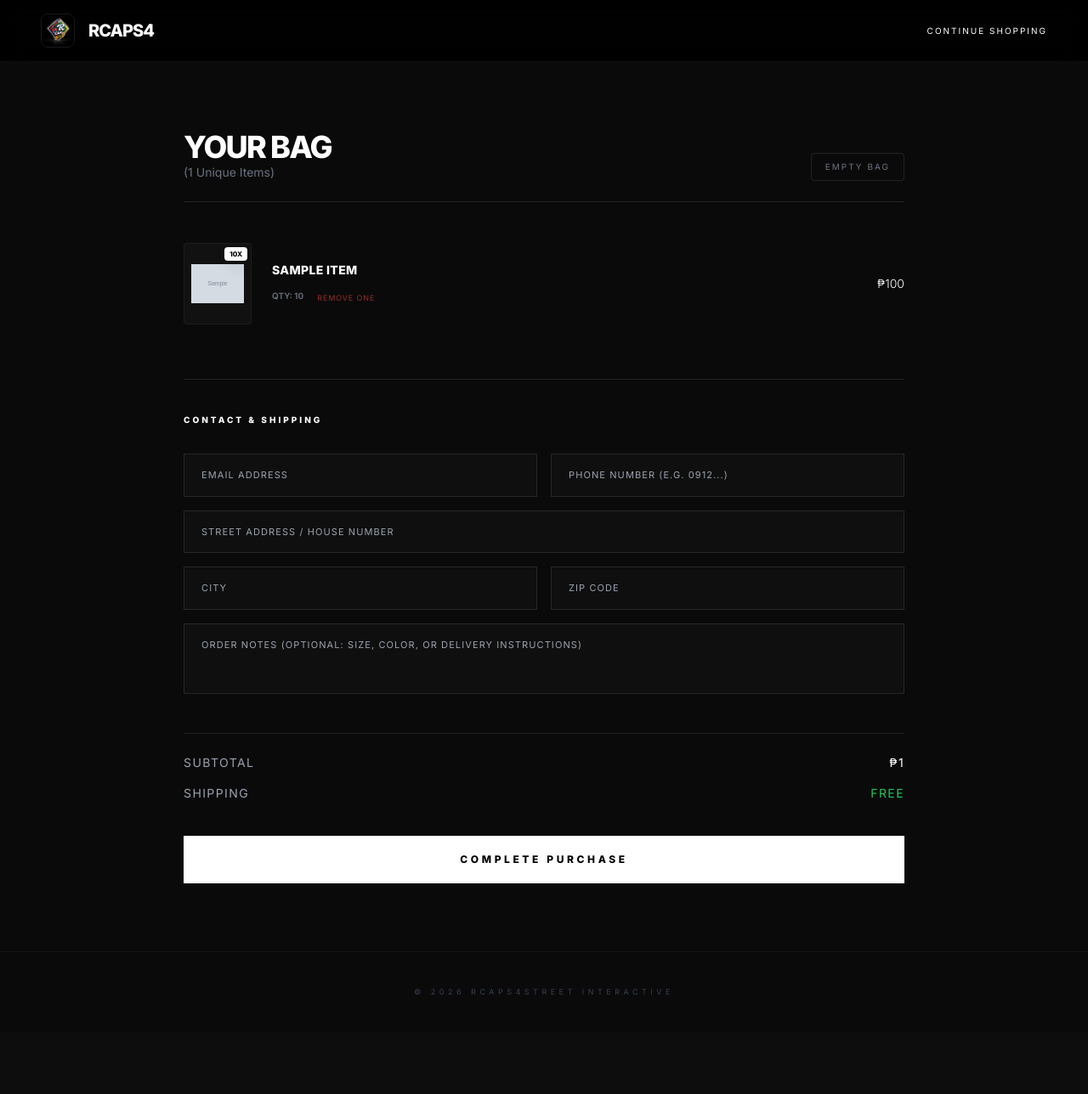
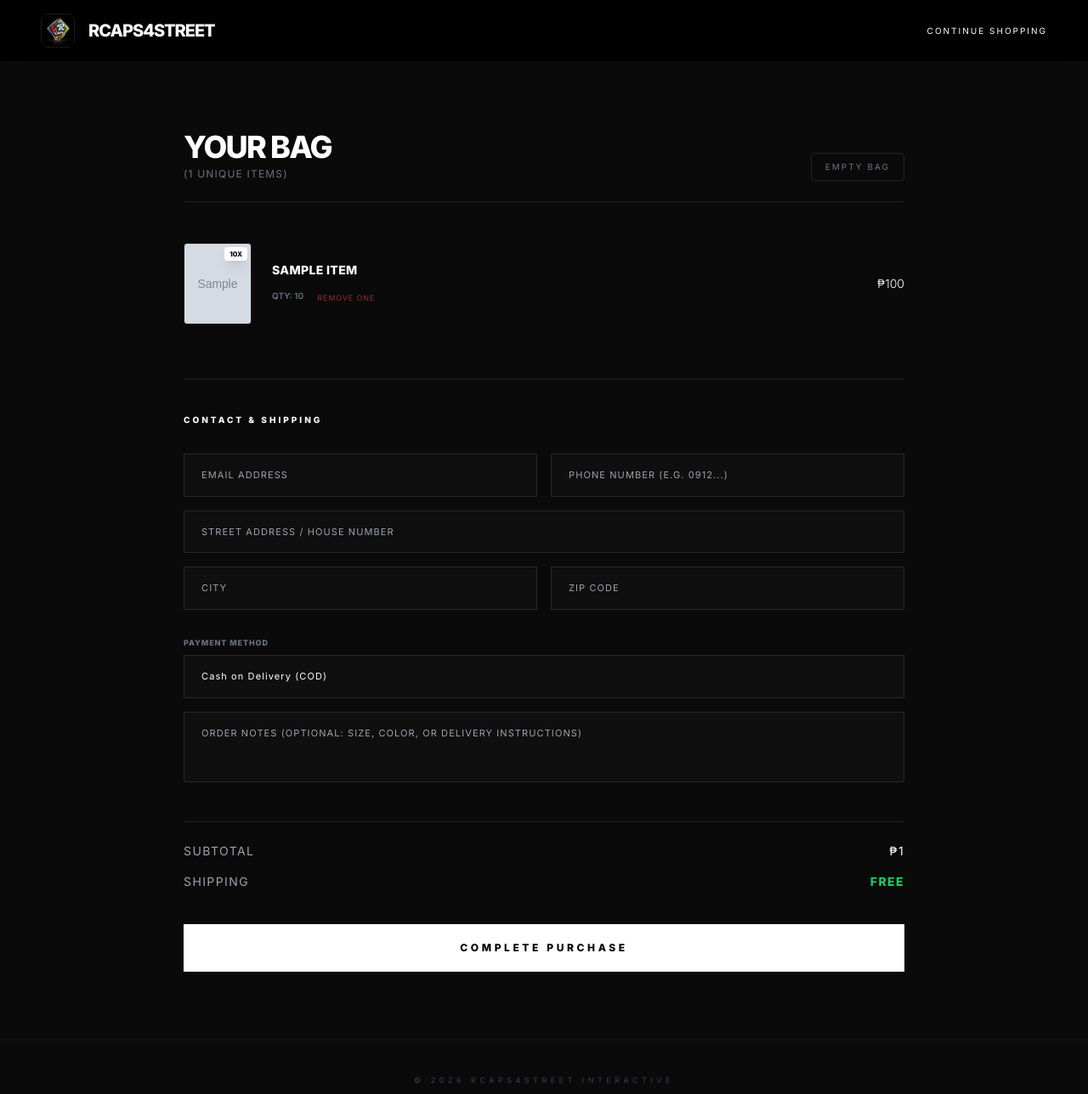
Before and after one commit to jaspher19/rr-caps, a Flask app: template templates/cart.html in a window 1280 px wide. Shown: the top 1288 px of the page at 85% size. Before the commit the page ends 1171 px from the top, so only its background shows below. Run offline with Flask 3, Linux system fonts and the light colour scheme; the template is opened without the code that fills it: most values are stand-ins (such as "Sample title", 1, 10 or a date in 2020); grey boxes marked "Sample" are stand-in pictures; some libraries are stand-ins or nearby versions.

Commit message:
Feature: Integrated payment method selection, checkout confirmation, and receipt updates

```diff
--- a/app.py
+++ b/app.py
@@ -47,7 +47,7 @@ def get_clean_image_url(img_path):
 
     return "/" + urllib.parse.quote(final_path)
 
-def send_the_email(order_id, customer_email, total_price, address, phone, items_list):
+def send_the_email(order_id, customer_email, total_price, address, phone, items_list, payment_method):
     if not BREVO_API_KEY: return
     url = "https://api.brevo.com/v3/smtp/email"
     headers = {"accept": "application/json", "content-type": "application/json", "api-key": BREVO_API_KEY}
@@ -72,6 +72,7 @@ def send_the_email(order_id, customer_email, total_price, address, phone, items_
         <body style='background:#000; color:#fff; font-family: sans-serif; padding: 20px;'>
             <h2 style="color: #00ff00;">ORDER CONFIRMED</h2>
             <p>Reference: {order_id}</p>
+            <p><strong>Payment Method:</strong> {payment_method}</p>
             <hr style="border: 1px solid #333;">
             <table width="100%" style="color: #eee;">
                 {items_html}
@@ -128,7 +129,6 @@ def view_cart():
         p = products_col.find_one(query, {'_id': 0})
         if p:
             item = p.copy()
-            # UPDATED: Using exact standardization logic as shop home page
             item['image'] = get_clean_image_url(item.get('image'))
             item['quantity'] = qty
             cart_items.append(item)
@@ -160,18 +160,22 @@ def checkout():
         full_address = f"{request.form.get('address')}, {request.form.get('city')}"
         order_id = f"RCAPS-{random.randint(1000, 9999)}"
 
+        # New: Get payment method from form
+        payment_choice = request.form.get("payment_method", "Cash on Delivery")
+
         order_data = {
             "order_id": order_id,
             "email": request.form.get("email"),
             "phone": request.form.get("phone"),
             "address": full_address,
             "total": total_price,
+            "payment_method": payment_choice,
             "date": datetime.now().strftime("%b %d, %Y"),
             "items": items_for_receipt
         }
 
         orders_col.insert_one(order_data)
-        send_the_email(order_id, order_data['email'], total_price, full_address, order_data['phone'], items_for_receipt)
+        send_the_email(order_id, order_data['email'], total_price, full_address, order_data['phone'], items_for_receipt, payment_choice)
 
         session.pop("cart", None)
         session.modified = True
--- a/templates/cart.html
+++ b/templates/cart.html
@@ -23,7 +23,7 @@
     @keyframes spin { 0% { transform: rotate(0deg); } 100% { transform: rotate(360deg); } }
 
     /* Clean mobile inputs */
-    input, textarea { -webkit-appearance: none; border-radius: 0; }
+    input, textarea, select { -webkit-appearance: none; border-radius: 0; }
   </style>
 </head>
 
@@ -34,7 +34,7 @@
       <div class="relative w-8 h-8 md:w-10 md:h-10 overflow-hidden rounded-lg border border-white/10">
         <img src="{{ url_for('static', filename='images/LOGOS/LOGO.jfif') }}" alt="Logo" class="w-full h-full object-cover">
       </div>
-      <span class="text-lg md:text-xl font-extrabold tracking-tighter uppercase">RCAPS4</span>
+      <span class="text-lg md:text-xl font-extrabold tracking-tighter uppercase">RCAPS4STREET</span>
     </a>
     <a href="{{ url_for('home') }}" class="text-[9px] md:text-[10px] uppercase tracking-[0.2em] hover:text-gray-400 transition">Continue <span class="hidden md:inline">Shopping</span></a>
   </nav>
@@ -43,7 +43,7 @@
     <div class="flex flex-col md:flex-row md:justify-between md:items-end mb-12 border-b border-white/10 pb-6 gap-6">
       <div>
         <h1 class="text-3xl md:text-4xl font-extrabold tracking-tighter uppercase">Your Bag</h1>
-        <p class="text-gray-500 text-sm">({{ cart|length if cart else 0 }} Unique Items)</p>
+        <h2 class="text-gray-500 text-xs mt-1 uppercase tracking-widest">({{ cart|length if cart else 0 }} Unique Items)</h2>
       </div>
 
       {% if cart %}
@@ -61,7 +61,7 @@
         <div class="flex items-center justify-between group">
           <div class="flex items-center gap-4 md:gap-6">
             <div class="w-16 h-20 md:w-20 md:h-24 bg-[#111] flex items-center justify-center overflow-hidden rounded relative border border-white/5 flex-shrink-0">
-              <img src="{{ url_for('static', filename=item.image) }}" alt="{{ item.name }}" class="w-4/5 object-contain">
+              <img src="{{ item.image }}" alt="{{ item.name }}" class="w-full h-full object-cover">
 
               {% if item.quantity > 1 %}
               <div class="absolute top-1 right-1 bg-white text-black text-[7px] md:text-[8px] font-black px-1.5 py-0.5 rounded shadow-lg">
@@ -77,7 +77,7 @@
                 <span class="text-[9px] md:text-[10px] text-gray-500 uppercase font-semibold">Qty: {{ item.quantity }}</span>
 
                 <form action="{{ url_for('remove_from_cart') }}" method="POST">
-                  <input type="hidden" name="product_id" value="{{ item.id }}">
+                  <input type="hidden" name="id" value="{{ item.id }}">
                   <button type="submit" class="text-[8px] md:text-[9px] text-red-500/60 hover:text-red-500 uppercase tracking-widest transition text-left">
                     Remove One
                   </button>
@@ -114,6 +114,15 @@
                        class="bg-[#0F0F0F] border border-white/10 px-5 py-4 text-[11px] tracking-widest focus:outline-none focus:border-white/40 transition">
             </div>
 
+            <div class="pt-4">
+                <label class="text-[9px] text-gray-500 tracking-widest uppercase mb-2 block font-bold">Payment Method</label>
+                <select name="payment_method" required
+                        class="w-full bg-[#0F0F0F] border border-white/10 px-5 py-4 text-[11px] tracking-widest focus:outline-none focus:border-white/40 transition cursor-pointer text-white">
+                    <option value="Cash on Delivery">Cash on Delivery (COD)</option>
+                    <option value="GCash / Instant Pay">GCash / Instant Pay</option>
+                </select>
+            </div>
+
             <textarea name="description" rows="3" placeholder="ORDER NOTES (OPTIONAL: SIZE, COLOR, OR DELIVERY INSTRUCTIONS)"
                       class="w-full bg-[#0F0F0F] border border-white/10 px-5 py-4 text-[11px] tracking-widest focus:outline-none focus:border-white/40 transition resize-none"></textarea>
           </div>
@@ -126,7 +135,7 @@
           </div>
           <div class="flex justify-between text-xs md:text-sm tracking-widest uppercase mb-10 text-gray-400">
             <span>Shipping</span>
-            <span class="text-green-500">FREE</span>
+            <span class="text-green-500 font-bold">FREE</span>
           </div>
 
           <button type="submit" id="submit-btn" class="w-full bg-white text-black py-5 text-[10px] md:text-xs font-bold uppercase tracking-[0.3em] hover:bg-gray-200 transition flex items-center justify-center">
@@ -155,10 +164,18 @@
 
         if(form) {
             form.addEventListener('submit', function(e) {
+                // Confirmation logic
+                const isConfirmed = confirm('Ready to place your order? Please ensure your shipping details are correct.');
+
+                if (!isConfirmed) {
+                    e.preventDefault();
+                    return;
+                }
+
                 if (form.checkValidity()) {
                     btn.disabled = true;
                     btn.classList.add('opacity-50', 'cursor-not-allowed');
-                    btnText.innerHTML = '<div class="loader"></div> Processing...';
+                    btnText.innerHTML = '<div class="loader"></div> Processing Order...';
                 }
             });
         }
```
Also changed, not shown: templates/success.html (+12 -11 lines).
